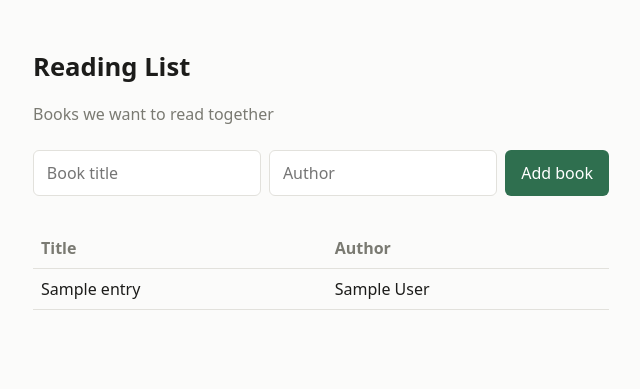
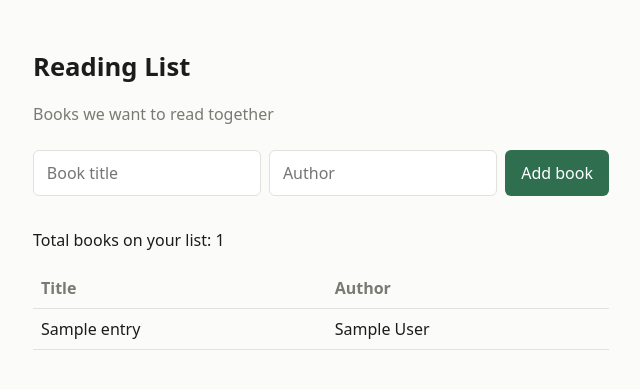
Before and after one commit to mudt-cm104-2026-winter/team-13, a FastAPI app: template app/templates/index.html in a window 1280 px wide. Shown: the top 389 px of the page, without its empty margins (319-959 px from the left). Run offline with FastAPI, Linux system fonts and the light colour scheme; the template is opened without the code that fills it: most values are stand-ins (such as "Sample title", 1, 10 or a date in 2020).

Commit message:
Add a total book counter (closes #15)

```diff
--- a/app/templates/index.html
+++ b/app/templates/index.html
@@ -18,6 +18,7 @@
     </form>
 
     {% if entries %}
+    <p>Total books on your list: {{ entries|length }}</p>
     <table>
       <thead>
         <tr><th>Title</th><th>Author</th></tr>
```
Also changed, not shown: CHANGELOG.md.
